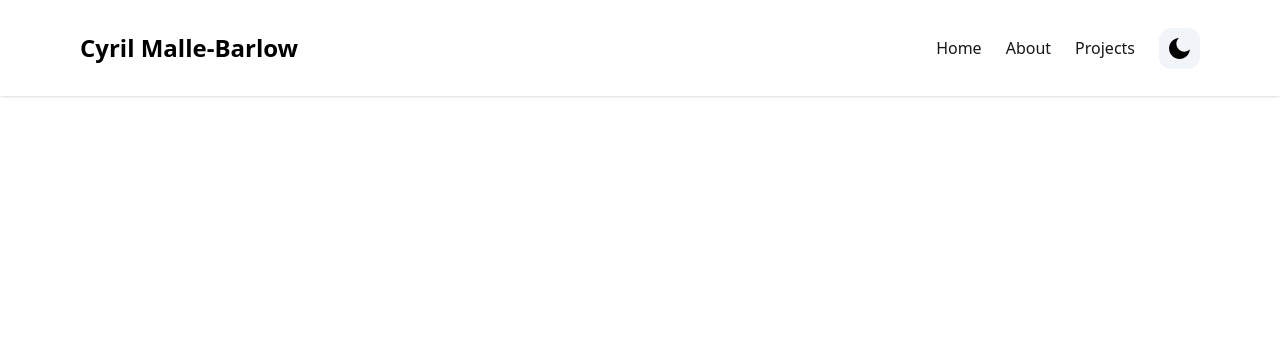
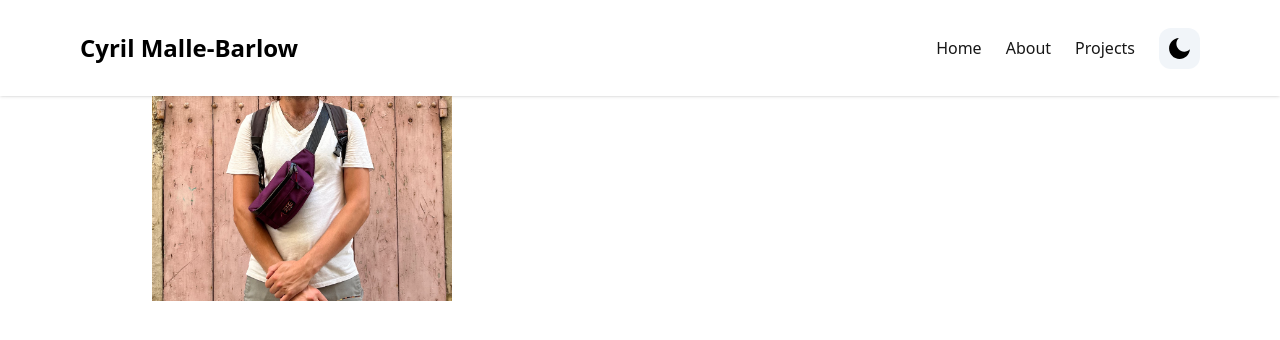
Before and after one commit to cyrilmb/Portfolio, a Next.js app in the folder my-portfolio/: page / in a window 1280 px wide. Shown: the top 340 px of the page. Built offline with nearby package versions, Linux system fonts and the light colour scheme.

Commit message:
added a profile picture

```diff
--- a/my-portfolio/src/app/page.tsx
+++ b/my-portfolio/src/app/page.tsx
@@ -1,7 +1,9 @@
+import HeroSection from '@/components/HeroSection';
+
 export default function Home() {
   return (
-    <main>
-      <h1 className="text-2xl">Me Me Me</h1>
+    <main className="mx-auto max-w-3xl px-4 sm:px-6 md:max-w-5xl">
+      <HeroSection />
     </main>
-  )
+  );
 }
--- /dev/null
+++ b/my-portfolio/src/components/HeroSection.tsx
@@ -0,0 +1,21 @@
+import React from 'react';
+import Image from 'next/image';
+
+const HeroSection = () => {
+  return (
+    <section id="home">
+      <div>
+        <div>
+          <Image
+            src="/pink-door.jpeg"
+            alt="Portrait of the developer looking happy because he is posing infront of a pink door"
+            width={300}
+            height={300}
+          />
+        </div>
+      </div>
+    </section>
+  );
+};
+
+export default HeroSection;
```
Also changed, not shown: my-portfolio/public/pink-door.jpeg (added).
